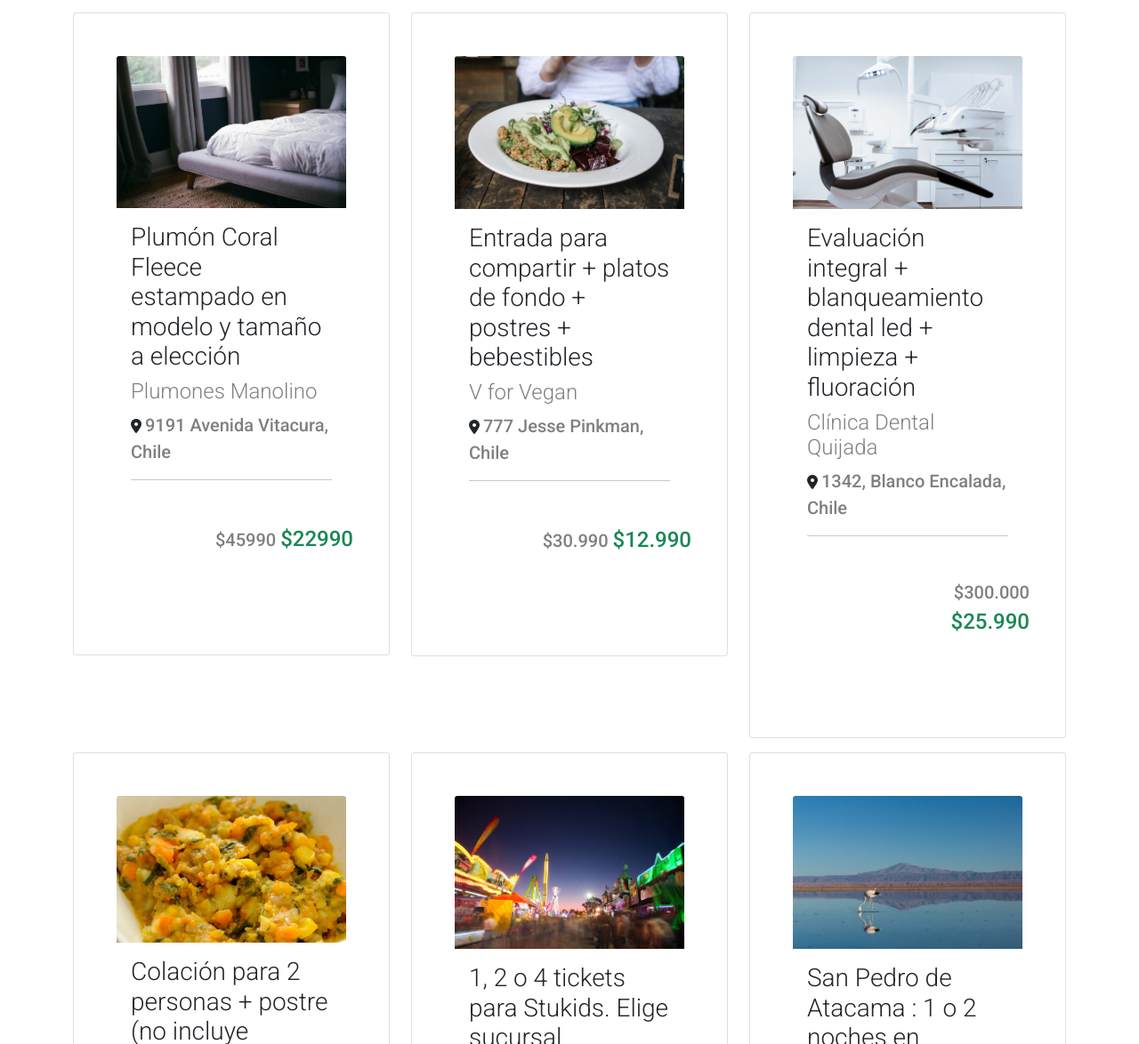
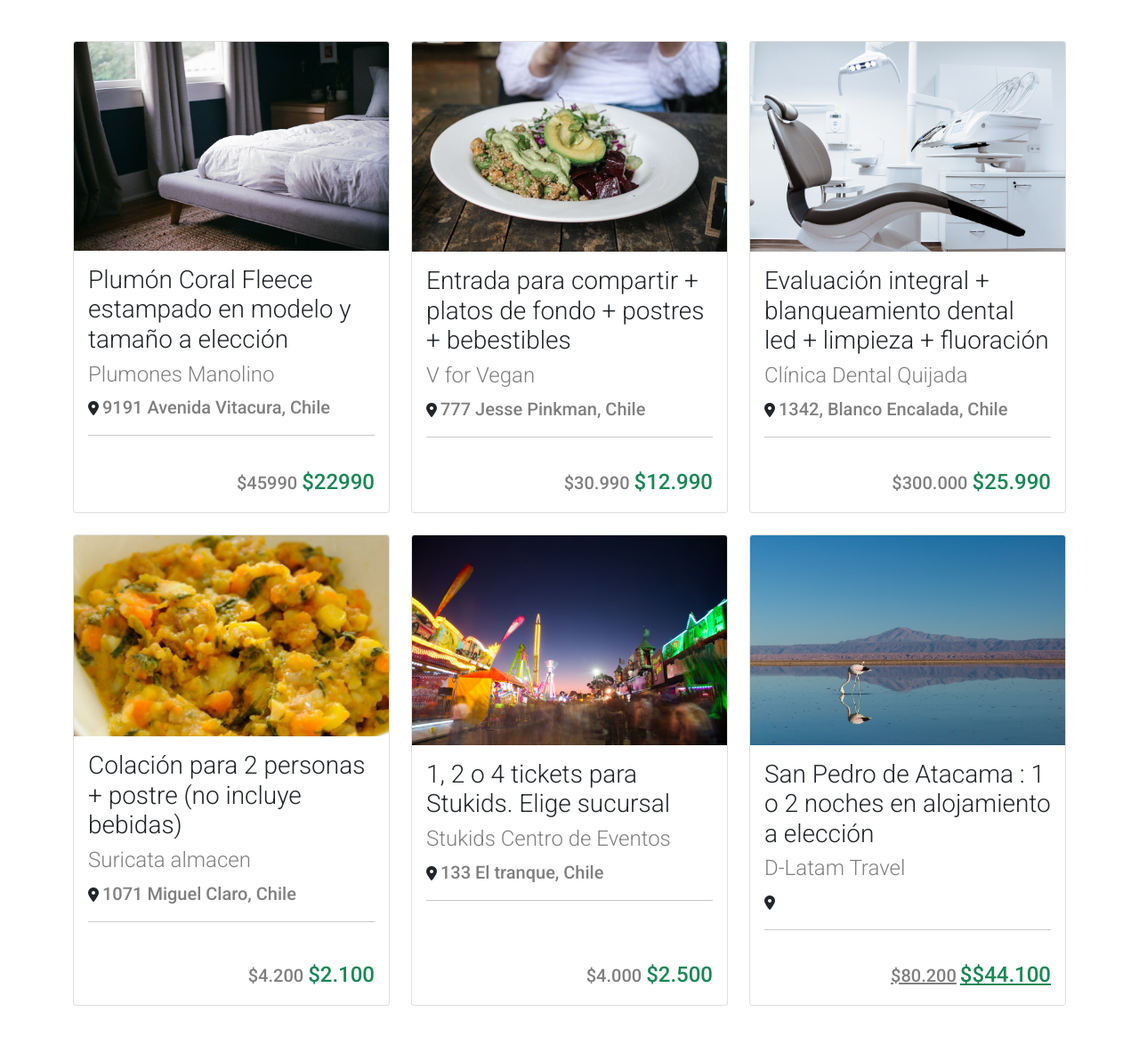
Before and after one commit to Psicomago/desafio-cupon, a plain HTML site: page index.html in a window 1280 px wide. Shown: the part 82-1256 px from the top of the page at 89% size. Drawn offline with nearby package versions, Linux system fonts and the light colour scheme.

Commit message:
corrección card group y navbar

```diff
--- a/index.html
+++ b/index.html
@@ -16,18 +16,15 @@
 <body>
     <nav class="navbar navbar-expand-lg navbar-light bg-success">
         <div class="container-fluid px-5">
-            <div class="container">
                 <a class="navbar-brand" href="#">
                     <img src="../desafio-cupon/Assets-Cuppon/img/logo-white.png" alt="" width="86" height="25">
                 </a>
-            </div>
                 <!-- hambuergesa  -->
-            <button class="navbar-toggler navbar-dark border-light" type="button" data-bs-toggle="collapse" data-bs-target="#navbarSupportedContent" aria-controls="navbarSupportedContent" aria-expanded="false" aria-label="Toggle navigation">
+               <button class="navbar-toggler navbar-dark border-light text-end" type="button" data-bs-toggle="collapse" data-bs-target="#navbarSupportedContent" aria-controls="navbarSupportedContent" aria-expanded="false" aria-label="Toggle navigation">
                     <span class="navbar-toggler-icon"></span>
                 </button>
-
-            <div class="collapse navbar-collapse" id="navbarSupportedContent">
-                <ul class="navbar-nav me-auto mb-2 mb-lg-0">
+                <div class="collapse navbar-collapse navbar-expand-md" id="navbarSupportedContent">
+                    <ul class="navbar-nav ">
                         <li class="nav-item">
                             <a class="nav-link text-light" aria-current="page" href="#">Inicio</a>
                         </li>
@@ -42,11 +39,11 @@
         </div>
     </nav>
     <section>
-        <div class="container">
-            <div class="row">
-                <!-- CARD UNO -->
-                <div class="col-12 col-sm-6 col-md-4 mt-3">
-                    <div class="card p-5" width="auto" height="379">
+        <div class="container mt-5">  <!-- </div> -->
+            <div class="row row-cols-1 row-cols-md-3 g-4">
+                <!-- card 1 -->
+                <div class="col">
+                    <div class="card h-100">
                         <img src="../desafio-cupon/Assets-Cuppon/img/cupon-1.jpg" class="card-img-top" alt="...">
                         <div class="card-body">
                             <h1 class="card-title fs-3">Plumón Coral Fleece estampado en modelo y tamaño a elección</h1>
@@ -57,18 +54,18 @@
                                 <span class="card-text text-black-50 fs-5">9191 Avenida Vitacura, Chile</span>
                             </a>
                             <hr>
-                            <div class="container m-5 text-end">
+                        </div>
+                        <div class="text-end pb-3 pe-3">
                             <span class="text-black-50 fs-5 pd-5">$45990 <span>
                             <span class="font(Roboto) text-success fs-4">$22990</span>
                         </div>
                     </div>
                 </div>
-                </div>
-                <!-- dos -->
-                <div class="col-12 col-sm-6 col-md-4 mt-3">
-                    <div class="card p-5" width="auto" height="379">
+                <!-- card 2 -->
+                <div class="col">
+                    <div class="card h-100">
                         <img src="../desafio-cupon/Assets-Cuppon/img/cupon-2.jpg" class="card-img-top" alt="...">
-                        <div class="card-body" width="auto" height="199pt">
+                        <div class="card-body">
                             <h1 class="card-title fs-3">Entrada para compartir + platos de fondo + postres + bebestibles</h1>
                             <h2 class="card-text text-black-50 fs-4">V for Vegan</h2>
                             <a>
@@ -77,18 +74,18 @@
                                 <span class="card-text text-black-50 fs-5">777 Jesse Pinkman, Chile</span>
                             </a>
                             <hr>
-                            <div class="container m-5 text-end">
+                        </div>
+                        <div class="text-end pb-3 pe-3">
                             <span class="text-black-50 fs-5 pd-5">$30.990<span>
                             <span class="font(Roboto) text-success fs-4">$12.990</span>
                         </div>
                     </div>
                 </div>
-                </div>
-                <!-- tarjeta tres -->
-                <div class="col-12 col-sm-6 col-md-4 mt-3">
-                    <div class="card p-5" width="auto" height="379">
+                <!-- card 3 -->
+                <div class="col">
+                    <div class="card h-100">
                         <img src="../desafio-cupon/Assets-Cuppon/img/cupon-3.jpg" class="card-img-top" alt="...">
-                        <div class="card-body" width="auto" height="199pt">
+                        <div class="card-body">
                             <h1 class="card-title fs-3">Evaluación integral + blanqueamiento dental led + limpieza + fluoración</h1>
                             <h2 class="card-text text-black-50 fs-4">Clínica Dental Quijada</h2>
                             <a>
@@ -97,18 +94,18 @@
                                 <span class="card-text text-black-50 fs-5">1342, Blanco Encalada, Chile</span>
                             </a>
                             <hr>
-                            <div class="container m-5 text-end">
+                        </div>
+                        <div class="text-end pb-3 pe-3">
                             <span class="text-black-50 fs-5 pd-5">$300.000<span>
                             <span class="font(Roboto) text-success fs-4">$25.990</span>
                         </div>
                     </div>
                 </div>
-                </div>
-                <!-- cuatro -->
-                <div class="col-12 col-sm-6 col-md-4 mt-3">
-                    <div class="card p-5" width="auto" height="379">
+                <!-- card 4 -->
+                <div class="col">
+                    <div class="card h-100">
                         <img src="../desafio-cupon/Assets-Cuppon/img/cupon-4.jpg" class="card-img-top" alt="...">
-                        <div class="card-body" width="auto" height="199pt">
+                        <div class="card-body">
                             <h1 class="card-title fs-3">Colación para 2 personas + postre (no incluye bebidas)</h1>
                             <h2 class="card-text text-black-50 fs-4">Suricata almacen</h2>
                             <a>
@@ -117,18 +114,18 @@
                                 <span class="card-text text-black-50 fs-5">1071 Miguel Claro, Chile</span>
                             </a>
                             <hr>
-                            <div class="container m-5 text-end">
+                        </div>
+                        <div class="text-end pb-3 pe-3">
                             <span class="text-black-50 fs-5 pd-5">$4.200<span>
                             <span class="font(Roboto) text-success fs-4">$2.100</span>
                         </div>
                     </div>
                 </div>
-                </div>
-                <!-- tarjeta 5 -->
-                <div class="col-12 col-sm-6 col-md-4 mt-3">
-                    <div class="card p-5" width="auto" height="379">
+                <!-- card 5 -->
+                <div class="col">
+                    <div class="card h-100">
                         <img src="../desafio-cupon/Assets-Cuppon/img/cupon-5.jpg" class="card-img-top" alt="...">
-                        <div class="card-body" width="auto" height="199pt">
+                        <div class="card-body">
                             <h1 class="card-title fs-3">1, 2 o 4 tickets para Stukids. Elige sucursal</h1>
                             <h2 class="card-text text-black-50 fs-4">Stukids Centro de Eventos</h2>
                             <a>
@@ -137,18 +134,18 @@
                                 <span class="card-text text-black-50 fs-5">133 El tranque, Chile</span>
                             </a>
                             <hr>
-                            <div class="container m-5 text-end">
+                        </div>
+                        <div class="text-end pb-3 pe-3">
                             <span class="text-black-50 fs-5 pd-5">$4.000<span>
                             <span class="font(Roboto) text-success fs-4">$2.500</span>
                         </div>
                     </div>
                 </div>
-                </div>
-                <!-- tarjeta 6 -->
-                <div class="col-12 col-sm-6 col-md-4 mt-3">
-                    <div class="card p-5" width="auto" height="379">
+                <!-- card 6 -->
+                <div class="col">
+                    <div class="card h-100">
                         <img src="../desafio-cupon/Assets-Cuppon/img/cupon-6.jpg" class="card-img-top" alt="...">
-                            <div class="card-body" width="auto" height="199pt">
+                        <div class="card-body">
                             <h1 class="card-title fs-3">San Pedro de Atacama : 1 o 2 noches en alojamiento a elección</h1>
                             <h2 class="card-text text-black-50 fs-4">D-Latam Travel</h2>
                             <a>
@@ -156,30 +153,13 @@
                                 <i class="fa-solid fa-location-dot"></i>                                    <span class="card-text text-black-50 fs-5"></span>
                             </a>
                             <hr>
-                                <div class="container m-5 text-end">
+                        </div>
+                        <div class="text-end pb-3 pe-3">
                             <a class="text-black-50 fs-5 pd-5">$80.200<a>
                             <a class="font(Roboto) text-success fs-4">$$44.100</a>
                         </div>
                     </div>
                 </div>
-                    </div>
-                </div>
-                <!-- <div class="container-fluid"> -->
-                    <form class="container-fluid bg-success" width="320" height="241 p-5">
-                        <fieldset disabled>
-                          <legend class="text-center text-white p-5">Recibe cupones en tu correo</legend>
-                          <div class="m-3">
-                            <input type="text" id="disabledTextInput" class="form-control" placeholder="Nombre">
-                          </div>
-                          <div class="m-3">
-                            <input type="text" id="disabledTextInput" class="form-control" placeholder="Correo Electrónico">
-                          </div>
-                          <div class="text-center p-3">
-                            <button type="submit" class="btn btn-light text-center bg-white align-center">Enviar</button>
-                          </div>
-                        </fieldset>
-                      </form>
-                <!-- </div> -->
             </div>
         </div>
     </section>
```
Lines whose indentation alone changed are shown as unchanged.
